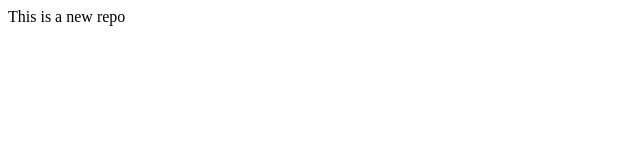
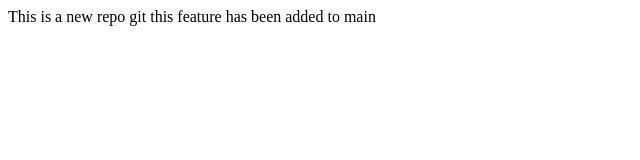
Before and after one commit to Satyamverma1207/localrepo, a plain HTML site: page index.html in a window 1280 px wide. Shown: the whole page, without its empty margins (0-640 px from the left). Drawn offline with Linux system fonts and the light colour scheme.

Commit message:
added to main

```diff
--- a/index.html
+++ b/index.html
@@ -1 +1 @@
-<p>This is a new repo </p>
+<p>This is a new repo git this feature has been added to main </p>
```
